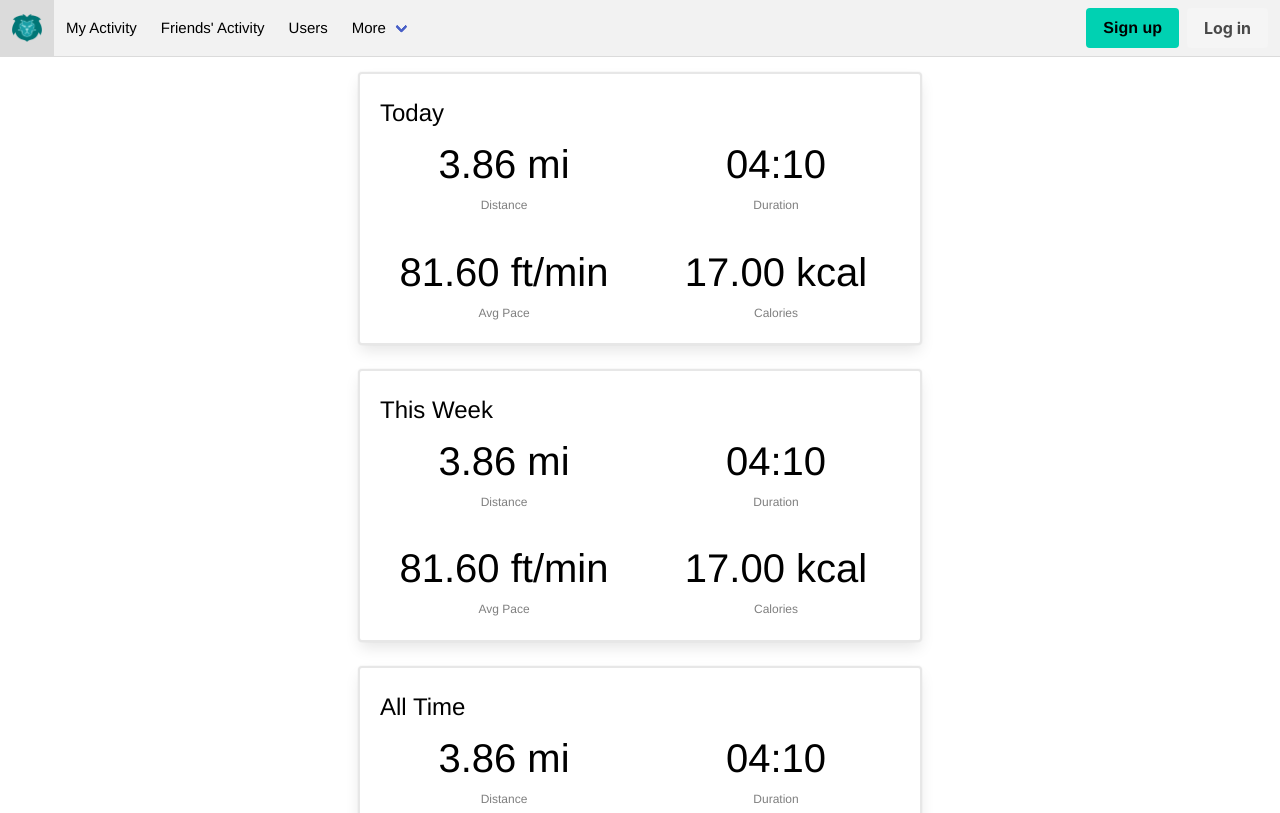
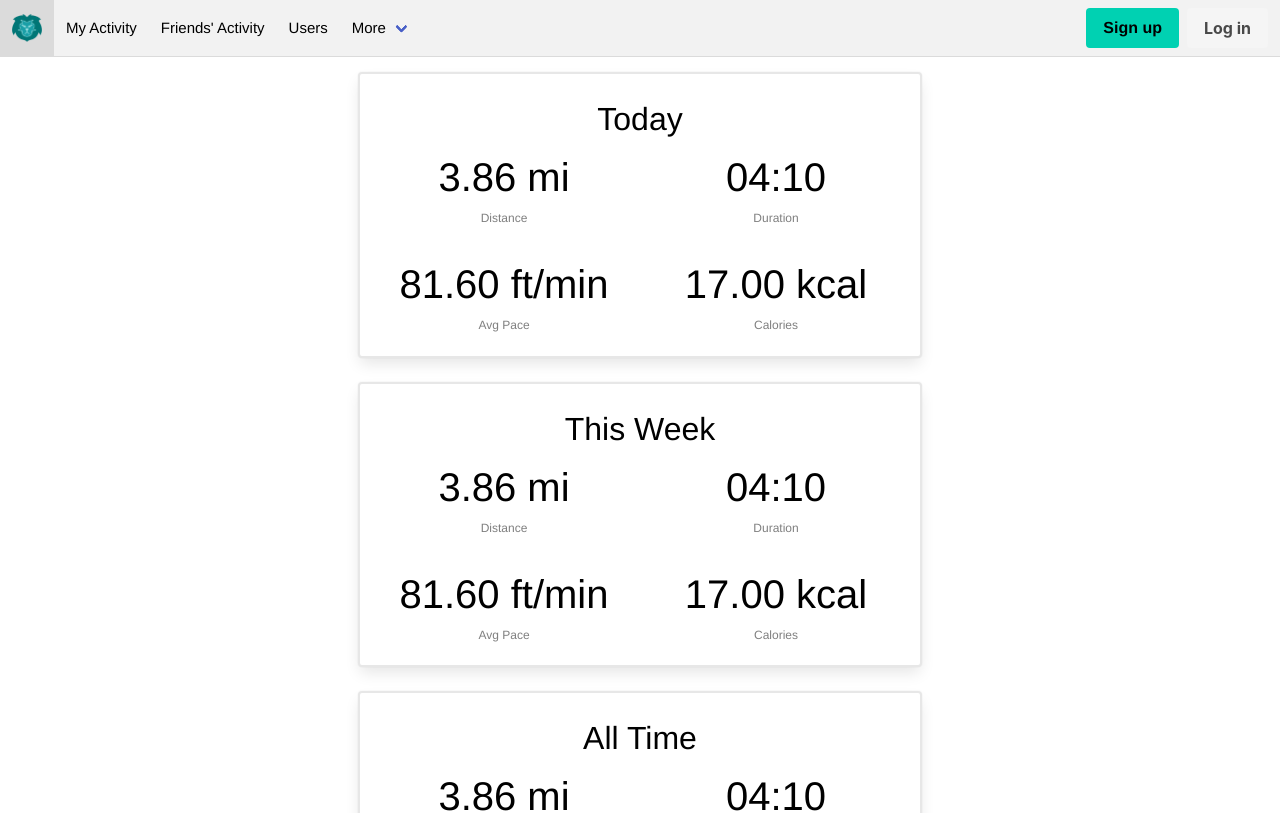
Before and after one commit to L10nhunter/WSR-Final-Project, a Vue app in the folder Client/: page / in a window 1280 px wide. Shown: the top 813 px of the page. Built offline with nearby package versions, Linux system fonts and the light colour scheme.

Commit message:
got StatsBox.vue back kinda where i wanted it. it still doesn't quite look right, but ill deal with it later.

```diff
--- a/Client/src/components/StatsBox.vue
+++ b/Client/src/components/StatsBox.vue
@@ -11,7 +11,7 @@ const props = defineProps({
 
 <template>
     <div class="box dcs bordered">
-        <div class="is-size-4 dcs">{{ props.label }}</div>
+        <div class="is-size-3 dcs has-text-centered">{{ props.label }}</div>
         <div class="columns is-multiline has-text-centered">
             <div class="column is-half">
                 <div class="is-size-2">{{ distanceFormat(props.stats?.distance ?? 0) }}</div>
```
